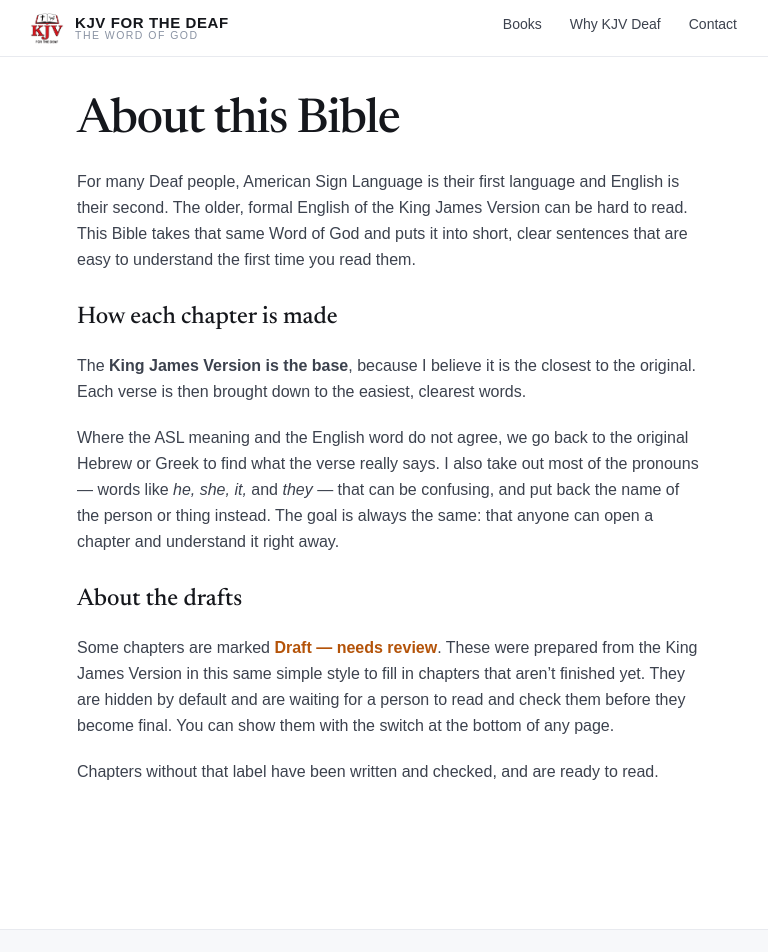
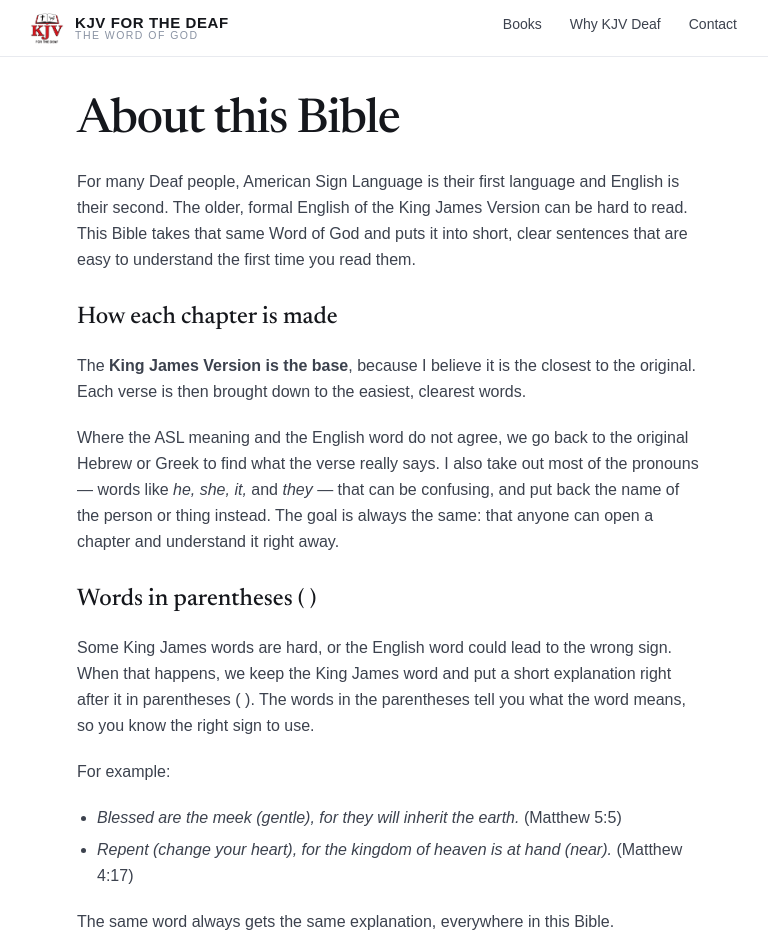
Before and after one commit to edesent/kjvdeaf, a Next.js app: page /about in a window 1280 px wide. Shown: the top 952 px of the page, without its empty margins (251-1019 px from the left). Built offline with nearby package versions, Linux system fonts and the light colour scheme; a web font is replaced by a local one.

Commit message:
About page: explain the words in parentheses, with an example

```diff
--- a/app/about/page.tsx
+++ b/app/about/page.tsx
@@ -39,6 +39,32 @@ export default function AboutPage() {
         </p>
 
         <h2 className="pt-2 font-serif text-2xl font-medium text-ink">
+          Words in parentheses ( )
+        </h2>
+        <p>
+          Some King James words are hard, or the English word could lead to the
+          wrong sign. When that happens, we keep the King James word and put a
+          short explanation right after it in parentheses ( ). The words in the
+          parentheses tell you what the word means, so you know the right sign to
+          use.
+        </p>
+        <p>For example:</p>
+        <ul className="ml-5 list-disc space-y-1.5">
+          <li>
+            <em>Blessed are the meek (gentle), for they will inherit the earth.</em>{" "}
+            (Matthew 5:5)
+          </li>
+          <li>
+            <em>Repent (change your heart), for the kingdom of heaven is at hand
+            (near).</em>{" "}
+            (Matthew 4:17)
+          </li>
+        </ul>
+        <p>
+          The same word always gets the same explanation, everywhere in this Bible.
+        </p>
+
+        <h2 className="pt-2 font-serif text-2xl font-medium text-ink">
           About the drafts
         </h2>
         <p>
```
